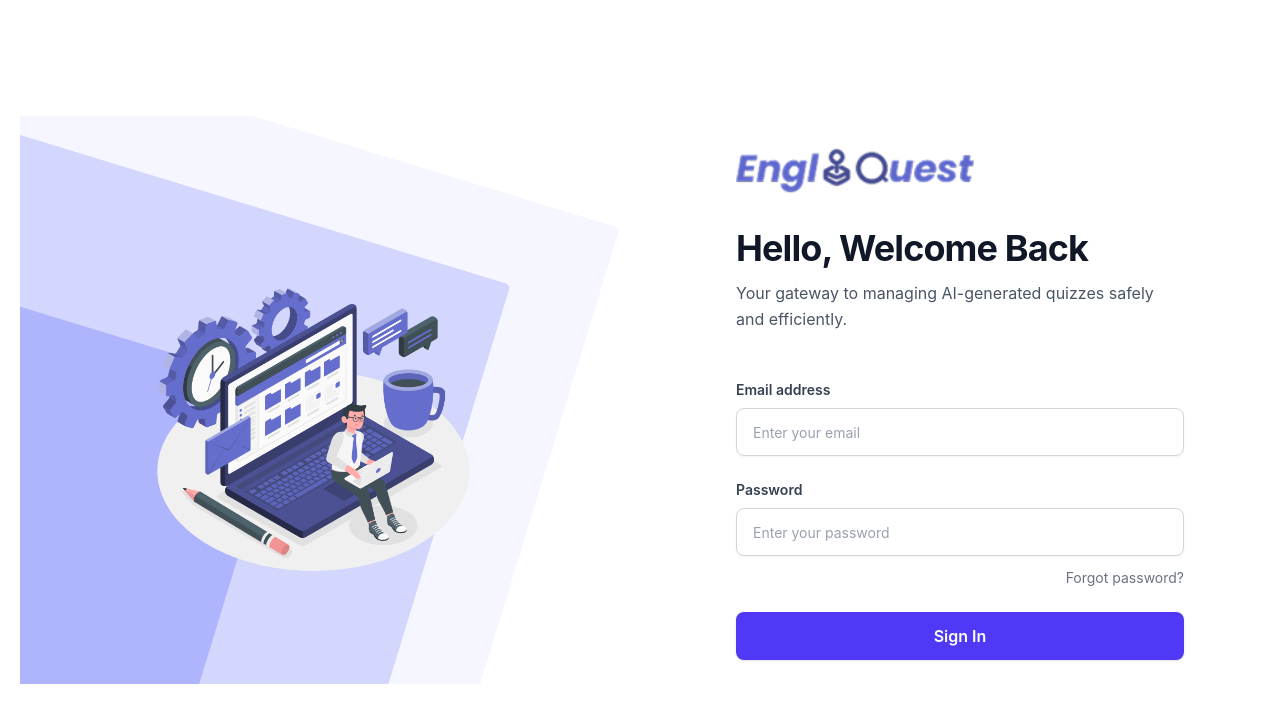
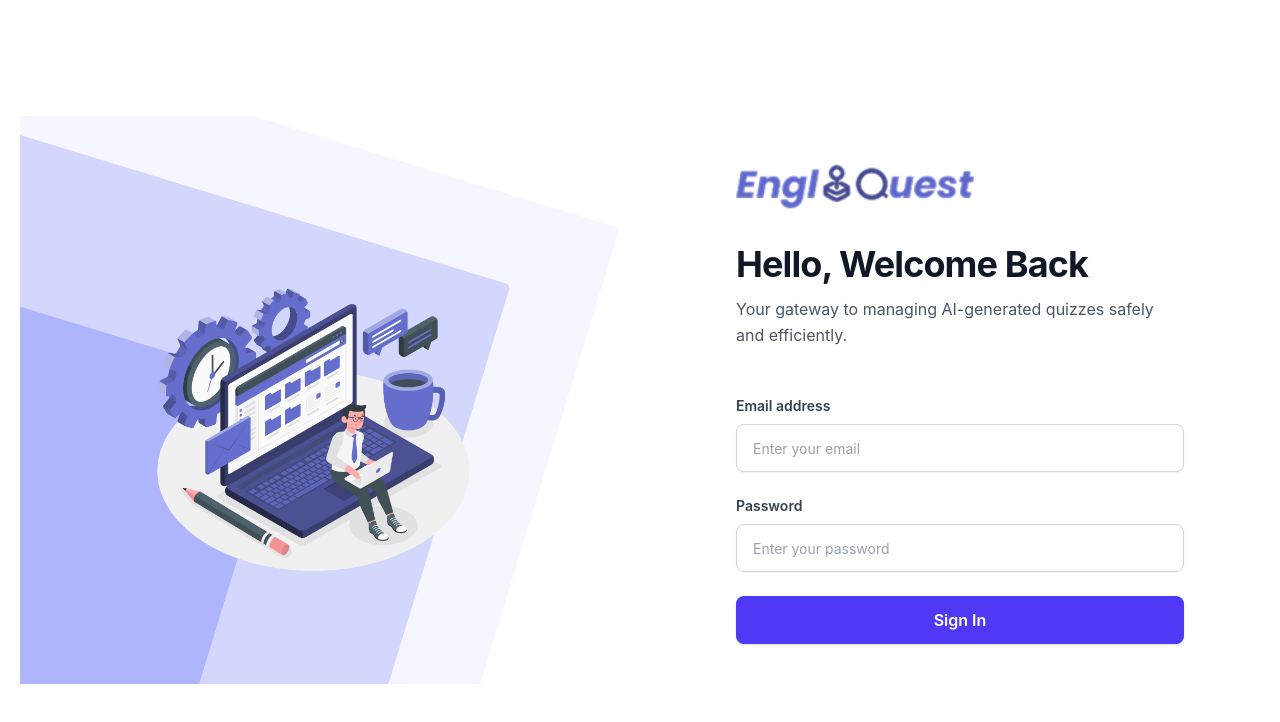
Before and after one commit to userKash/Nextjs-Admin, a Next.js app: page /admin/admin-login in a window 1280 px wide. Shown: the top 722 px of the page. Built offline with nearby package versions, Linux system fonts and the light colour scheme; no server answers.

Commit message:
fix: removed forgot password button

```diff
--- a/app/admin/admin-login/page.tsx
+++ b/app/admin/admin-login/page.tsx
@@ -106,14 +106,6 @@ export default function LoginPage() {
                          focus:border-indigo-500 focus:ring-2 focus:ring-indigo-500/20 transition-all"
                 required
               />
-              <div className="flex justify-end mt-1">
-                <Link
-                  href="/forgot-password"
-                  className="text-sm text-gray-500 hover:text-indigo-600 transition-colors"
-                >
-                  Forgot password?
-                </Link>
-              </div>
             </div>
 
             {/* Error Message */}
```
